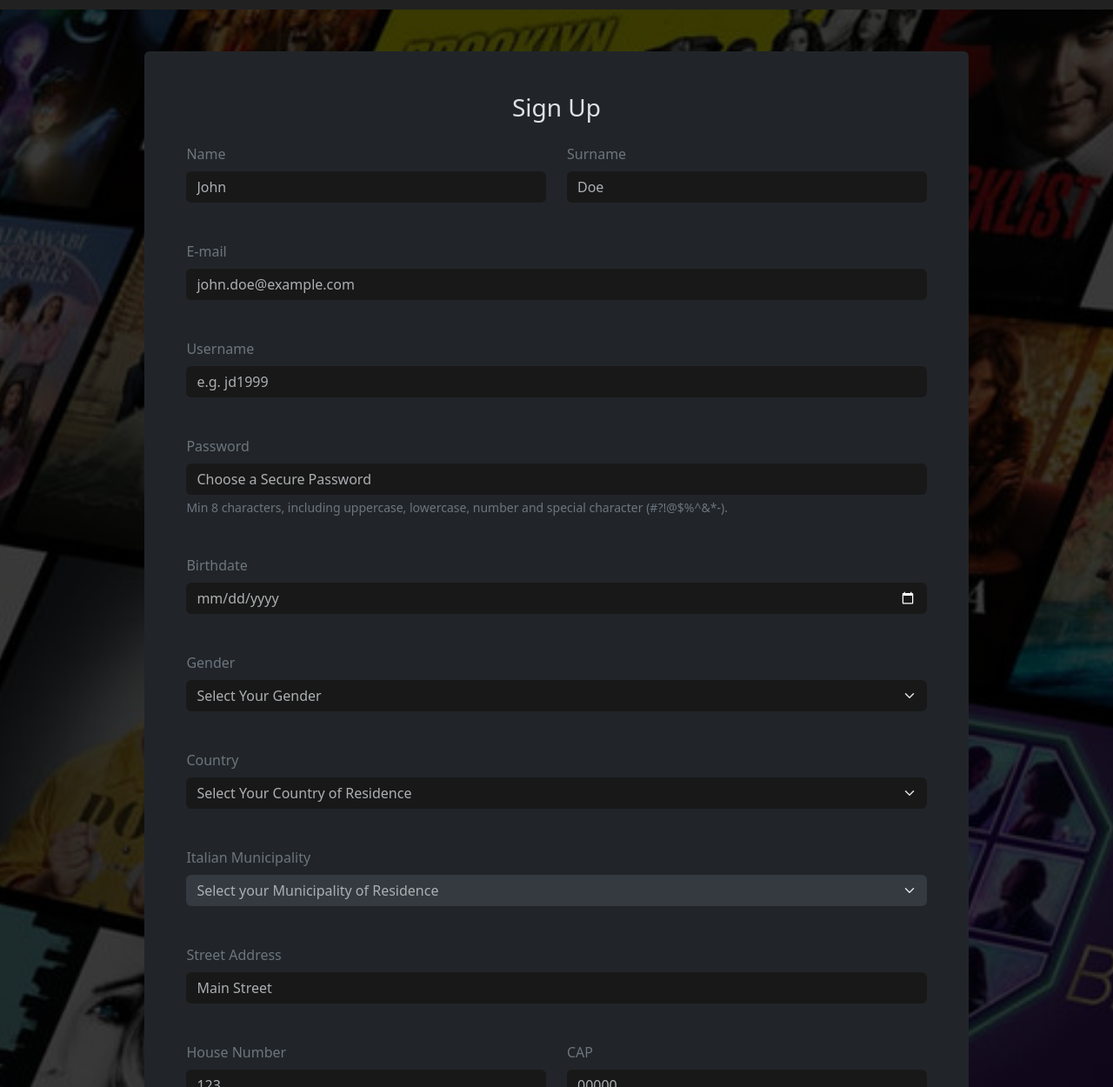
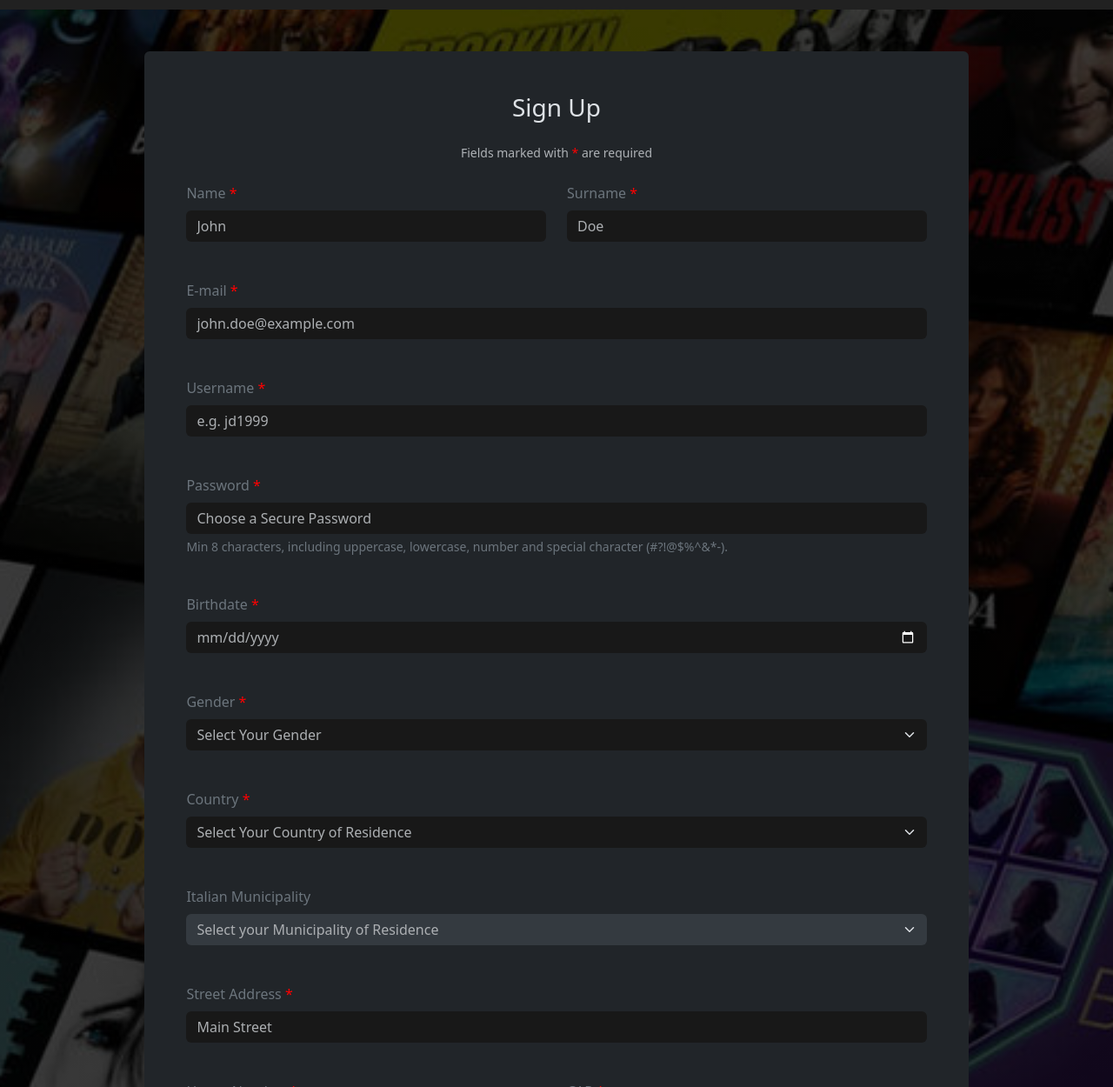
Before and after one commit to mat-ematics/EsameFinale_05, a website with bundled scripts: page register.html in a window 1280 px wide. Shown: the part 50-1300 px from the top of the page at 87% size. Built offline with nearby package versions, Linux system fonts and the light colour scheme.

Commit message:
Added Comments and Hints for Required in Form

```diff
--- a/js/register.js
+++ b/js/register.js
@@ -75,7 +75,8 @@
     const result = validateRegistrationForm(data);
     renderRegistrationForm(registrationFormMap, result);
     if (result.isValid) {
-        /* Send Form - TODO: Implement form submission logic (e.g., API call) */
+        //If valid redirect to login page
+        // window.location.replace('login.html');
     }
 });
 /* --- DYNAMIC PAGE UPDATE --- */
--- a/register.html
+++ b/register.html
@@ -53,20 +53,25 @@
         <form action="#" method="post" id="formRegister" class="bg-dark p-4 p-sm-5 rounded" novalidate>
 
             <!-- Form Title -->
-           <h3 class="text-center mb-4">Sign Up</h3>
+            <h3 class="text-center mb-4">Sign Up</h3>
+
+            <!-- Required Indicator -->
+            <small class="d-block text-center mb-4 text-muted">
+                Fields marked with <span class="required-text">*</span> are required
+            </small>
 
             <!-- Name & Surname -->
             <div class="row mb-md-3">
                 <!-- Name -->
                 <div class="col-12 col-md-6 mb-3 mb-3 mb-md-0">
-                    <label class="form-label" for="inputName">Name</label>
+                    <label class="form-label" for="inputName">Name <span class="required-text">*</span></label>
                     <input type="text" name="name" id="inputName" class="form-control" placeholder="John" required>
                     <!-- Invalid Feedback -->
                     <div class="invalid-feedback" data-error-for="name"></div>
                 </div>
                 <!-- Surname -->
                 <div class="col-12 col-md-6 mb-3 mb-md-0">
-                    <label class="form-label" for="inputSurname">Surname</label>
+                    <label class="form-label" for="inputSurname">Surname <span class="required-text">*</span></label>
                     <input type="text" name="surname" id="inputSurname" class="form-control" placeholder="Doe" required>
                     <!-- Invalid Feedback -->
                     <div class="invalid-feedback" data-error-for="surname"></div>
@@ -75,7 +80,7 @@
 
             <!-- Email -->
             <div class="mb-3">
-                <label class="form-label" for="inputEmail">E-mail</label>
+                <label class="form-label" for="inputEmail">E-mail <span class="required-text">*</span></label>
                 <input type="email" name="email" id="inputEmail" class="form-control" placeholder="john.doe@example.com" required>
                 <!-- Invalid Feedback -->
                 <div class="invalid-feedback" data-error-for="email"></div>
@@ -83,7 +88,7 @@
 
             <!-- Username -->
             <div class="mb-3">
-                <label class="form-label" for="inputUsername">Username</label>
+                <label class="form-label" for="inputUsername">Username <span class="required-text">*</span></label>
                 <input
                     type="text"
                     name="username"
@@ -99,7 +104,7 @@
 
             <!-- Password -->
             <div class="mb-3">
-                <label class="form-label" for="inputPassword">Password</label>
+                <label class="form-label" for="inputPassword">Password <span class="required-text">*</span></label>
                 <input
                     type="password"
                     name="password"
@@ -119,7 +124,7 @@
 
             <!-- Birthdate -->
             <div class="mb-3">
-                <label class="form-label" for="inputBirthdate">Birthdate</label>
+                <label class="form-label" for="inputBirthdate">Birthdate <span class="required-text">*</span></label>
                 <input type="date" name="birthdate" id="inputBirthdate" class="form-control" required>
                 <!-- Invalid Feedback -->
                 <div class="invalid-feedback" data-error-for="birthdate"></div>
@@ -127,7 +132,7 @@
 
             <!-- Gender -->
             <div class="mb-3">
-                <label class="form-label" for="selectGender">Gender</label>
+                <label class="form-label" for="selectGender">Gender <span class="required-text">*</span></label>
                 <select name="gender" id="selectGender" class="form-select" required>
                     <option selected disabled hidden value="">Select Your Gender</option>
                     <option value="male">Male</option>
@@ -140,7 +145,7 @@
 
             <!-- Country -->
             <div class="mb-3">
-                <label class="form-label" for="selectCountry">Country</label>
+                <label class="form-label" for="selectCountry">Country <span class="required-text">*</span></label>
                 <select name="country_id" id="selectCountry" class="form-select" required>
                     <option selected disabled hidden value="">Select Your Country of Residence</option>
                     <option value="1">Italy</option>
@@ -165,7 +170,7 @@
 
             <!-- Address -->
             <div class="mb-3">
-                <label class="form-label" for="inputAddress">Street Address</label>
+                <label class="form-label" for="inputAddress">Street Address <span class="required-text">*</span></label>
                 <input type="text" name="street_address" id="inputAddress" class="form-control" placeholder="Main Street" required>
                 <!-- Invalid Feedback -->
                 <div class="invalid-feedback" data-error-for="street_address"></div>
@@ -175,14 +180,14 @@
             <div class="row mb-md-3">
                 <!-- House Number -->
                 <div class="col-12 col-md-6 mb-3 mb-3 mb-md-0">
-                    <label class="form-label" for="inputHouseNumber">House Number</label>
+                    <label class="form-label" for="inputHouseNumber">House Number <span class="required-text">*</span></label>
                     <input type="text" name="house_number" id="inputHouseNumber" class="form-control" placeholder="123" required>
                     <!-- Invalid Feedback -->
                     <div class="invalid-feedback" data-error-for="house_number"></div>
                 </div>
                 <!-- CAP -->
                 <div class="col-12 col-md-6 mb-3 mb-md-0">
-                    <label class="form-label" for="inputCap">CAP</label>
+                    <label class="form-label" for="inputCap">CAP <span class="required-text">*</span></label>
                     <input type="text" name="cap" id="inputCap" class="form-control" placeholder="00000" required>
                     <!-- Invalid Feedback -->
                     <div class="invalid-feedback" data-error-for="cap"></div>
@@ -213,7 +218,7 @@
 
             <!-- Credit -->
             <div class="mb-4">
-                <label class="form-label" for="inputCredit">Initial Credit</label>
+                <label class="form-label" for="inputCredit">Initial Credit <span class="required-text">*</span></label>
                 <div class="input-group input-group-credit">
                     <!-- Amount Input -->
                     <input
--- a/scss/_variables.scss
+++ b/scss/_variables.scss
@@ -9,6 +9,7 @@
 $footer-bg-dark-custom: $header-bg-dark-custom; //Same as Header
 /* Text */
 $text-secondary-color: rgb(108,117,125);
+$required-color: red;
 /* Brand */
 $brand-color: #ff0066;
 $brand-color-dark: color.adjust($brand-color, $lightness: -10%); //Darken by 10%
--- a/scss/global.scss
+++ b/scss/global.scss
@@ -127,6 +127,11 @@
     width: 80% !important;
 }
 
+/* --- FORM --- */
+.required-text {
+    color: var.$required-color;
+}
+
 /* --- ELEMENTS  --- */
 
 /* GENERAL */
--- a/ts/register.ts
+++ b/ts/register.ts
@@ -95,7 +95,8 @@
     renderRegistrationForm(registrationFormMap, result);
 
     if (result.isValid) {
-        /* Send Form - TODO: Implement form submission logic (e.g., API call) */
+        //If valid redirect to login page
+        // window.location.replace('login.html');
     }
 });
 
```
Also changed, not shown: css/global.min.css.
